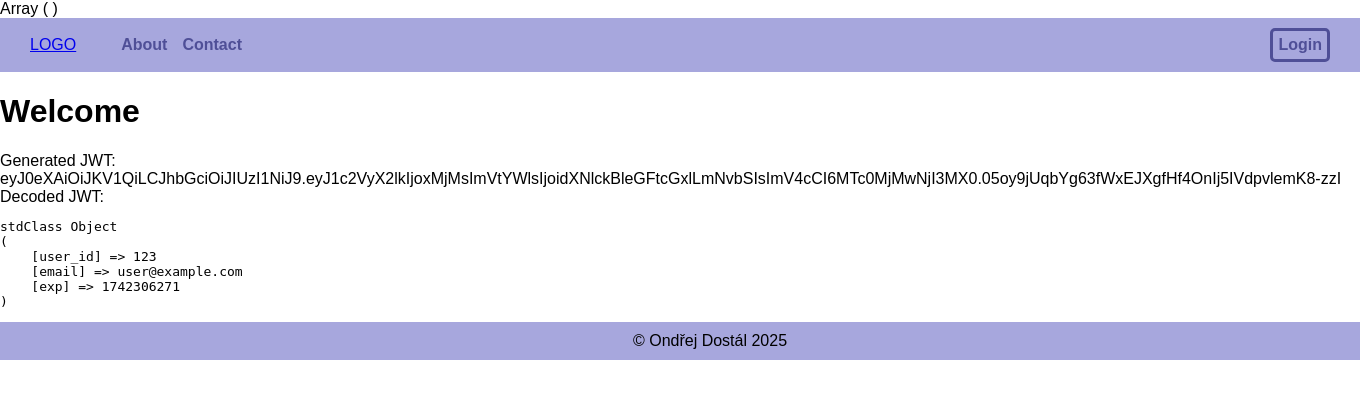
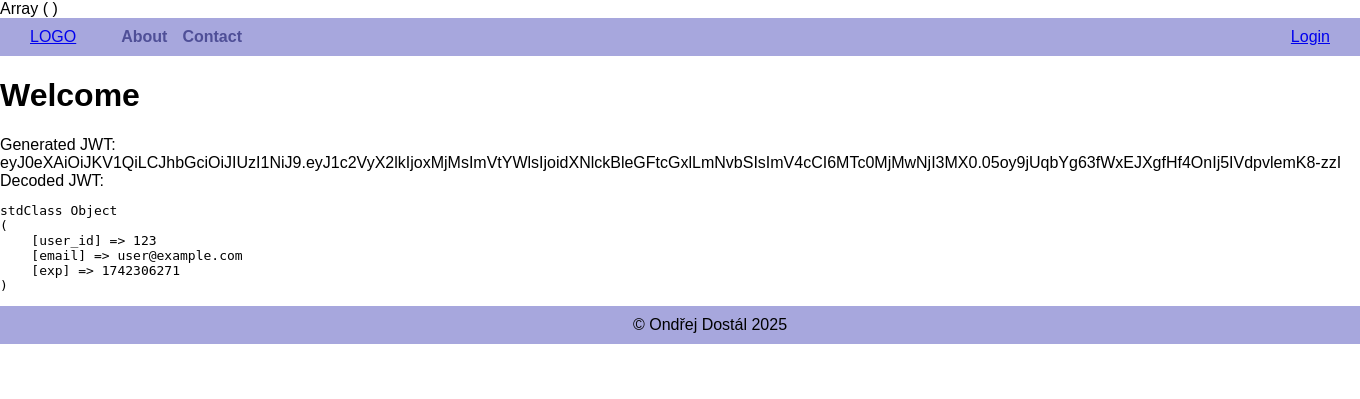
Before and after one commit to odczik/ZWA-task-management-project, a PHP site: page / in a window 1360 px wide; the page is wider, and only the part inside the window is pictured. Shown: the top 399 px of that part. Run offline with PHP 8.4, Linux system fonts and the light colour scheme.

Commit message:
Update navbar.phtml

```diff
--- a/src/views/components/navbar.phtml
+++ b/src/views/components/navbar.phtml
@@ -6,5 +6,5 @@
             <a href="#">Contact</a>
         </div>
     </div>
-    <button>Login</button>
+    <a href="/login" class="nav-login">Login</a>
 </nav>
```
